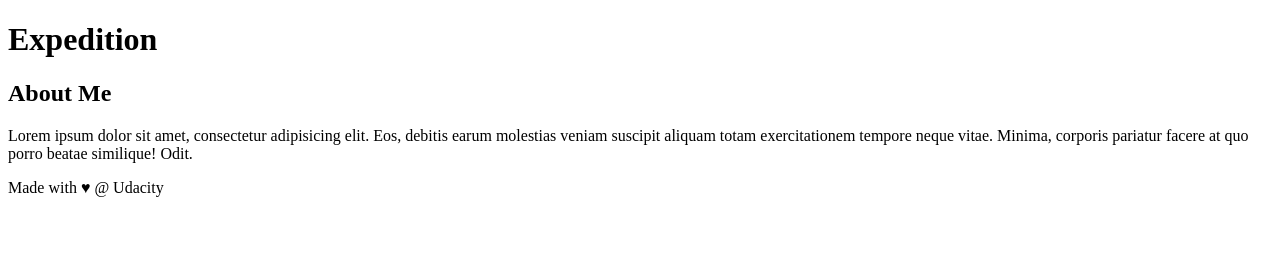
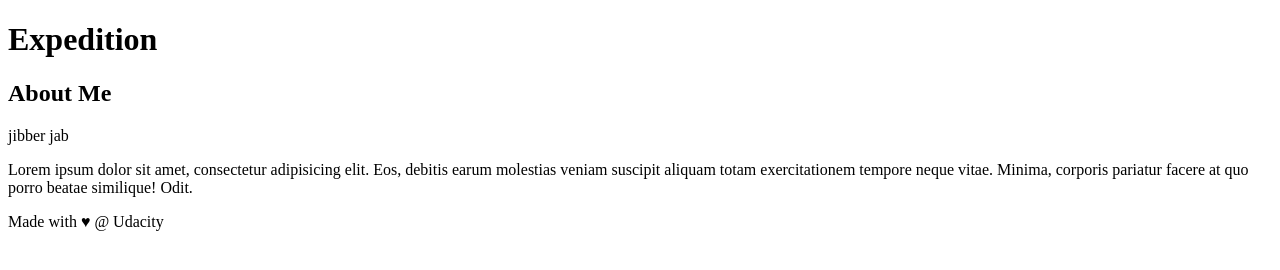
Before and after one commit to LalithKanala/newgitproj, a plain HTML site: page index.html in a window 1280 px wide. Drawn offline with Linux system fonts and the light colour scheme.

Commit message:
jibber in aside

```diff
--- a/index.html
+++ b/index.html
@@ -20,7 +20,7 @@
     </div>
     <aside>
         <h2>About Me</h2>
-
+            jibber  jab
         <p>Lorem ipsum dolor sit amet, consectetur adipisicing elit. Eos, debitis earum molestias veniam suscipit aliquam totam exercitationem tempore neque vitae. Minima, corporis pariatur facere at quo porro beatae similique! Odit.</p>
     </aside>
     <footer>
```
